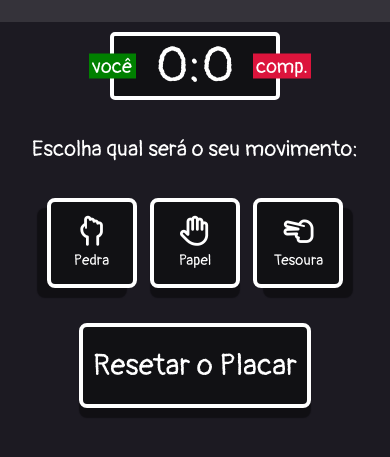
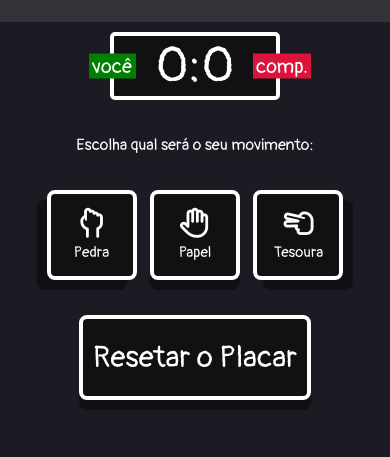
Before and after one commit to victordlmoraes/pedra-papel-tesoura, a plain HTML site: page index.html in a window 390 px wide. Shown: the part 71-528 px from the top of the page. Drawn offline with Linux system fonts and the light colour scheme.

Commit message:
ajustes finais

```diff
--- a/style.css
+++ b/style.css
@@ -192,6 +192,14 @@ header {
         font-size: 20px;
     }
 
+    .result {
+        padding: 0 2%;
+    }
+
+    .result h2 {
+        font-size: 20px;
+    }
+
     .game-moves button {
         width: 120px;
         height: 120px;
@@ -213,6 +221,10 @@ header {
 @media screen and (max-width: 450px) {
     header {
         font-size: 17px;
+    }
+
+    .result h2 {
+        font-size: 18px;
     }
 
     .game-moves {
@@ -243,8 +255,7 @@ header {
     }
 
     .result h2 {
-        font-size: 22px;
-        font-weight: normal;
+        font-size: 16px;
     }
 
     .game-moves button {
```
